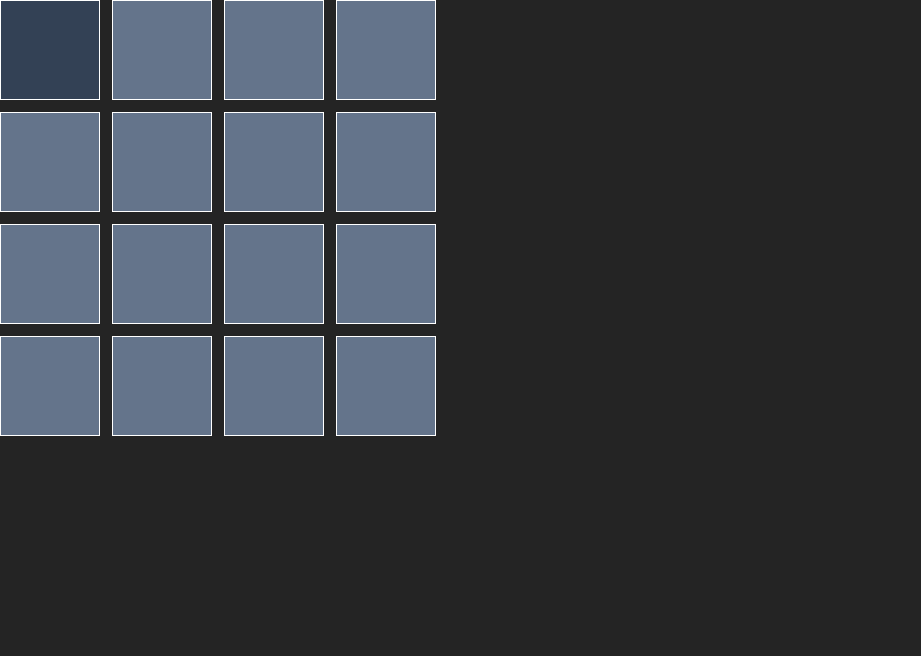
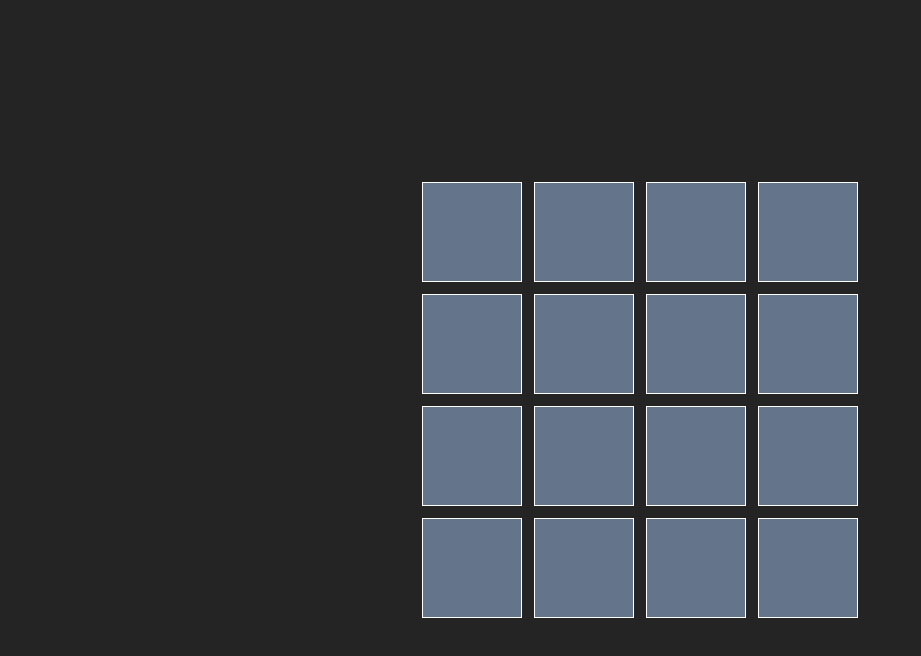
Before and after one commit to dimitrikarpov/memory-game, a React (Vite) app: page / in a window 1280 px wide. Shown: the top 656 px of the page, without its empty margins (0-921 px from the left). Built offline with nearby package versions, Linux system fonts and the light colour scheme.

Commit message:
small ui improvements

```diff
--- a/src/App.tsx
+++ b/src/App.tsx
@@ -20,7 +20,7 @@ function App() {
   const [shouldBlockField, setShouldBlockField] = useState(false)
 
   const onCardClick = (item: FieldItem) => {
-    if (shouldBlockField) return
+    if (shouldBlockField || item.value) return
 
     const [newField, openedValue] = openFieldCard(field, item.id, secretField)
 
@@ -55,13 +55,13 @@ function App() {
   }
 
   return (
-    <>
+    <div className="flex h-screen w-screen items-center justify-center">
       <FieldGrid
         field={field}
         onCardClick={onCardClick}
         isBlocked={shouldBlockField}
       />
-    </>
+    </div>
   )
 }
 
--- a/src/FieldGrid.tsx
+++ b/src/FieldGrid.tsx
@@ -25,8 +25,9 @@ export const FieldGrid: React.FunctionComponent<Props> = ({
             onCardClick(item)
           }}
           className={clsx(
-            "flex h-[100px] w-[100px] items-center justify-center border border-white hover:cursor-pointer hover:bg-slate-700",
-            !item.value && "bg-slate-500",
+            "flex h-[100px] w-[100px] items-center justify-center border border-white ",
+            !item.value &&
+              "bg-slate-500 hover:cursor-pointer hover:bg-slate-700",
           )}
           key={item.id}
         >
```
